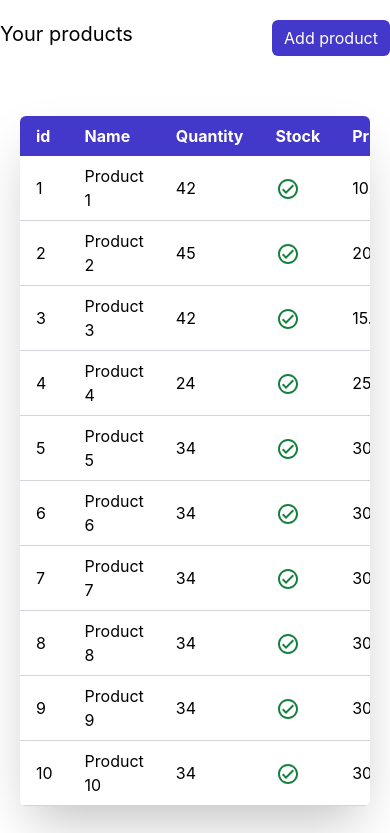
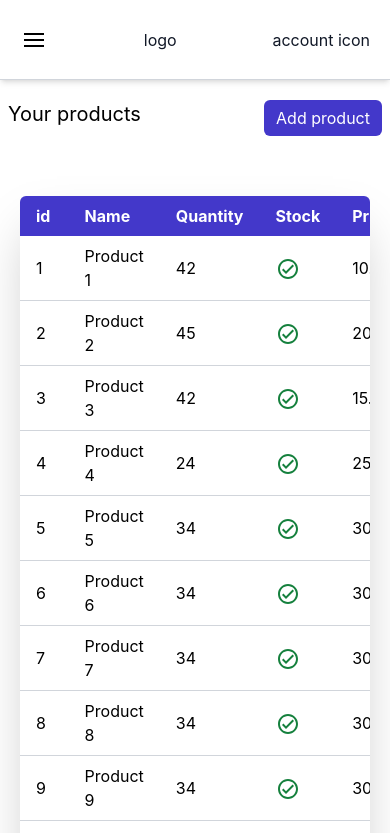
Before and after one commit to Hayat4144/Dashboard, a React (Vite) app: page /v3/seller/products in a window 390 px wide. Shown: the top 833 px of the page. Built offline with nearby package versions, Linux system fonts and the light colour scheme.

Commit message:
added mobile navbar component

```diff
--- a/src/Components/Shop/Products.jsx
+++ b/src/Components/Shop/Products.jsx
@@ -1,15 +1,20 @@
-import React, { Fragment } from 'react'
+import React, { Fragment, lazy ,Suspense } from 'react'
 import AsideNavbar from '../../global/AsideNavbar'
 import { Link } from 'react-router-dom'
 import ProductList from './ProductList'
-
+const MobileNavbar = lazy(()=>import('../../global/MobileNavbar'))
 export default function Products() {
     return (
         <Fragment>
+            <header className='md:hidden'>
+                <Suspense fallback={'loading...'}>
+                    <MobileNavbar />
+                </Suspense>
+            </header>
             <div className='flex'>
                 <AsideNavbar />
                 <main className='dark:bg-gray-900 w-full'>
-                    <div className='flex justify-between md:mx-10 my-5'>
+                    <div className='flex justify-between mx-2 md:mx-10 my-5'>
                         <h1 className='dark:text-gray-200 text-xl'>Your products</h1>
                         <Link to="/v3/seller/add/product" className='px-3 text-center py-1.5 outline-none text-white
                         rounded-md dark:bg-indigo-600 bg-indigo-700 hover:bg-indigo-700'>Add product</Link>
```
